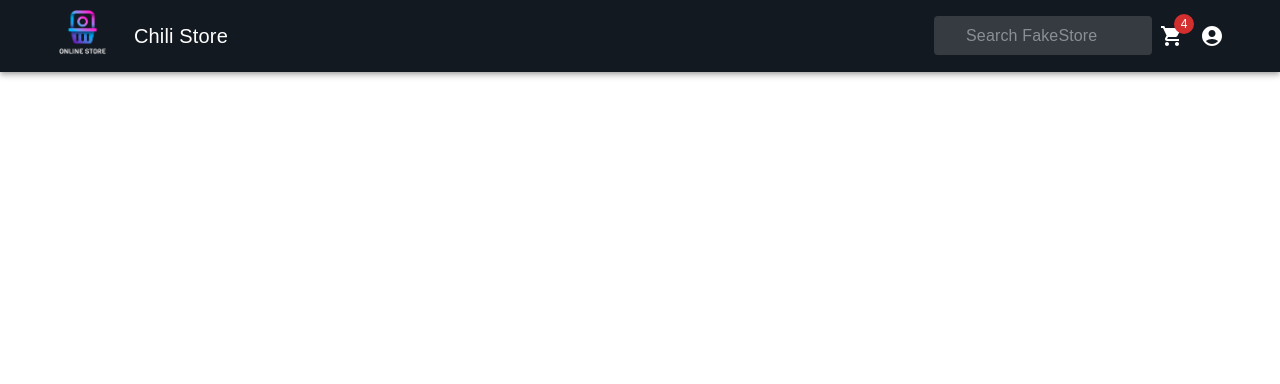
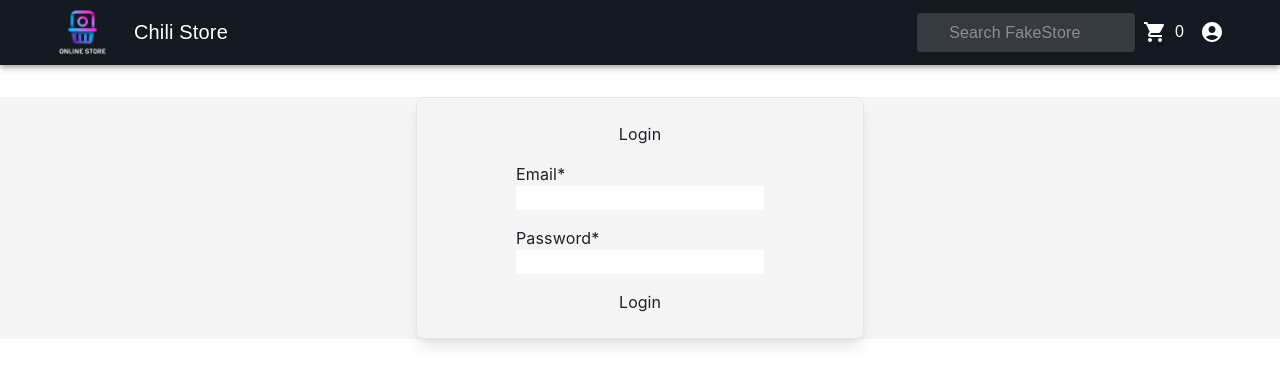
Before and after one commit to SebastianLatorrre/React_Intermedio, a React (Vite) app: page /login in a window 1280 px wide. Before the commit this address had no page. Shown: the top 384 px of the page. Built offline with nearby package versions, Linux system fonts and the light colour scheme.

Commit message:
Creacion de login y otros

```diff
--- a/package.json
+++ b/package.json
@@ -10,11 +10,13 @@
     "preview": "vite preview"
   },
   "dependencies": {
+    "@chakra-ui/react": "^2.8.2",
     "@emotion/react": "^11.11.4",
     "@emotion/styled": "^11.11.5",
     "@fontsource/roboto": "^5.0.13",
     "@mui/icons-material": "^5.15.15",
     "@mui/material": "^5.15.15",
+    "framer-motion": "^11.2.10",
     "react": "^18.2.0",
     "react-dom": "^18.2.0",
     "react-router-dom": "^6.23.0"
--- a/src/components/App.tsx
+++ b/src/components/App.tsx
@@ -8,7 +8,10 @@ import HomeIcon from '@mui/icons-material/Home';
 import ProductDetail from "./Product/ProductDetail";
 import { theme } from "../style/theme";
 import Car from "../pages/Car";
+
 import { CartProvider } from "./Car/CartContext";
+import Login from "./Login/Login";
+
 
 const navLinks: MenuItem[] = [
   { title: "Home", path: "/", icon: <HomeIcon /> },
@@ -27,6 +30,7 @@ const App = () => {
           <Route path="/home" element={<Home/>} />
           <Route path="/car" element={<Car/>} />
           <Route path="/productDetail/:id" element={<ProductDetail/>}/>
+          <Route path="/login" element={<Login />} />
           <Route path="/profile" element={<Profile />} />
         </Routes>
       </Container>
--- a/src/components/Card/CardModalInfo.tsx
+++ b/src/components/Card/CardModalInfo.tsx
@@ -151,7 +151,7 @@ const CardModalInfo = ({ product }: CardModalInfoProps) => {
                   <AddIcon />
                 </IconButton>
               </Stack>
-              <Button variant="contained" color="primary" sx={{ mt: 2 }} onClick={handleAddToCart}>
+              <Button variant="outlined" color="secondary" sx={{ mt: 2 }} onClick={handleAddToCart}>
                 ADD TO CART
               </Button>
             </Box>
--- a/src/components/Card/CardRating.tsx
+++ b/src/components/Card/CardRating.tsx
@@ -9,6 +9,7 @@ const CardRating = ({ rating, setRating }: CardRatingProps) => {
   return (
     <Box px={2}>
       <Typography component="legend">Calificación</Typography>
+
       <Rating
         name="simple-controlled"
         value={rating}
--- a/src/components/Header/NavBar.tsx
+++ b/src/components/Header/NavBar.tsx
@@ -1,5 +1,5 @@
 import MenuIcon from "@mui/icons-material/Menu";
-import { AppBar, Box, Container, Drawer, IconButton, Toolbar, Typography, Badge } from "@mui/material";
+import { AppBar, Box, Container, Drawer, IconButton, Toolbar, Typography, List, ListItem, ListItemText, Button } from "@mui/material";
 import { ReactElement, useEffect, useState } from "react";
 import { Link, useLocation, useNavigate } from "react-router-dom";
 import Search from "./Search/Search";
@@ -7,7 +7,9 @@ import ShoppingCartIcon from "@mui/icons-material/ShoppingCart";
 import AccountCircle from "@mui/icons-material/AccountCircle";
 import NavListDrawer from "./NavListDrawer";
 import Logo from '../../assets/7941371-Photoroom.png';
-
+import { useCart } from '../../components/Car/CartContext';
+import DeleteIcon from '@mui/icons-material/Delete';
+import ShoppingCartCheckoutIcon from '@mui/icons-material/ShoppingCartCheckout';
 export type MenuItem = {
   title: string;
   path: string;
@@ -23,12 +25,16 @@ const Navbar = ({ navLinks }: NavbarProps) => {
   //const [activePage, setActivePage] = useState("/");
   const location = useLocation();
   const navigate = useNavigate();
-  const handleViewCar= ()=>{
+  const handleViewCar = () => {
     navigate(`/car`);
+  }
+  const handleViewLogin = () => {
+    navigate(`/login`);
   }
 
   useEffect(() => setOpen(false), [location]);
-
+  const { cart, removeFromCart } = useCart();
+  // const [open, setOpen] = useState(false);
   return (
     <>
       <AppBar position="static" sx={{ backgroundColor: "#131921" }}>
@@ -40,20 +46,48 @@ const Navbar = ({ navLinks }: NavbarProps) => {
               </IconButton>
             </Box>
             <Link to="/" style={{ textDecoration: "none", color: "inherit" }}>
-              <img src={Logo} alt="FakeStore" style={{ width: 70, marginRight: '16px', padding:10}} />
+              <img src={Logo} alt="FakeStore" style={{ width: 70, marginRight: '16px', padding: 10 }} />
             </Link>
             <Typography variant="h6" sx={{ flexGrow: 1, display: { xs: "none", md: "block" } }}>
               Chili Store
             </Typography>
             <Search />
             <Box sx={{ display: "flex", alignItems: "center" }}>
-              <IconButton color="inherit">
+              {/* <IconButton color="inherit">
                 <Badge badgeContent={4} color="error">
                   <ShoppingCartIcon  onClick={handleViewCar}/>
                 </Badge>
+              </IconButton> */}
+              <IconButton color="inherit" onClick={() => setOpen(true)}>
+                <ShoppingCartIcon />
+                <Typography variant="body1" sx={{ ml: 1 }}>
+                  {cart.length} {/* Mostrar la cantidad de productos en el carrito */}
+                </Typography>
               </IconButton>
+              <Drawer anchor="right" open={open} onClose={() => setOpen(false)}>
+                <Box sx={{ width: 300, p: 2 }}>
+                  <Typography variant="h6">Carrito de Compras</Typography>
+                  {cart.length === 0 ? (
+                    <Typography variant="body1">Tu carrito está vacío.</Typography>
+                  ) : (
+                    <List>
+                      {cart.map((product) => (
+                        <ListItem key={product.id}>
+                          <ListItemText primary={product.name} secondary={`$${product.price}`} />
+                          <IconButton edge="end" onClick={() => removeFromCart(product.id)}>
+                            <DeleteIcon />
+                          </IconButton>
+                        </ListItem>
+                      ))}
+                    </List>
+                  )}
+                  <Button variant="outlined" color="success" onClick={handleViewCar}>
+                    <ShoppingCartCheckoutIcon /> GO TO CAR
+                  </Button>
+                </Box>
+              </Drawer>
               <IconButton color="inherit">
-                <AccountCircle />
+                <AccountCircle onClick={handleViewLogin}/>
               </IconButton>
             </Box>
           </Toolbar>
--- /dev/null
+++ b/src/components/Login/Login.tsx
@@ -0,0 +1,80 @@
+
+import React, { useState } from 'react';
+import {
+  Box,
+  Button,
+  FormControl,
+  FormLabel,
+  Input,
+  VStack,
+  Heading,
+  useToast,
+} from '@chakra-ui/react';
+
+const Login: React.FC = () => {
+  const [email, setEmail] = useState<string>('');
+  const [password, setPassword] = useState<string>('');
+  const toast = useToast();
+
+  const handleSubmit = (event: React.FormEvent) => {
+    event.preventDefault();
+    // Aquí puedes agregar la lógica para manejar el login
+    if (email === 'admin@example.com' && password === 'password') {
+      toast({
+        title: 'Login successful.',
+        description: "You've successfully logged in.",
+        status: 'success',
+        duration: 5000,
+        isClosable: true,
+      });
+    } else {
+      toast({
+        title: 'Login failed.',
+        description: 'Please check your email and password.',
+        status: 'error',
+        duration: 5000,
+        isClosable: true,
+      });
+    }
+  };
+
+  return (
+    <Box
+      w="100%"
+      maxW="md"
+      mx="auto"
+      mt={8}
+      p={6}
+      borderWidth={1}
+      borderRadius="lg"
+      boxShadow="lg"
+    >
+      <VStack spacing={4} as="form" onSubmit={handleSubmit}>
+        <Heading as="h1" size="xl">
+          Login
+        </Heading>
+        <FormControl id="email" isRequired>
+          <FormLabel>Email</FormLabel>
+          <Input
+            type="email"
+            value={email}
+            onChange={(e) => setEmail(e.target.value)}
+          />
+        </FormControl>
+        <FormControl id="password" isRequired>
+          <FormLabel>Password</FormLabel>
+          <Input
+            type="password"
+            value={password}
+            onChange={(e) => setPassword(e.target.value)}
+          />
+        </FormControl>
+        <Button type="submit" colorScheme="teal" width="full">
+          Login
+        </Button>
+      </VStack>
+    </Box>
+  );
+};
+
+export default Login;
--- a/src/main.tsx
+++ b/src/main.tsx
@@ -9,14 +9,17 @@ import "@fontsource/roboto/400.css";
 import "@fontsource/roboto/500.css";
 import "@fontsource/roboto/700.css";
 import { theme } from "./style/theme.ts";
+import { ChakraProvider } from "@chakra-ui/react";
 
 ReactDOM.createRoot(document.getElementById("root")!).render(
   <React.StrictMode>
     <CssBaseline />
     <BrowserRouter>
+    <ChakraProvider>
       <ThemeProvider theme={theme}>
         <App />
       </ThemeProvider>
+    </ChakraProvider>
     </BrowserRouter>
   </React.StrictMode>
 );
--- a/src/pages/Car.tsx
+++ b/src/pages/Car.tsx
@@ -2,7 +2,7 @@ import { useState } from 'react';
 import { Drawer, Typography, Box, IconButton, ListItem, List, ListItemText } from '@mui/material';
 import ShoppingCartIcon from '@mui/icons-material/ShoppingCart';
 import DeleteIcon from '@mui/icons-material/Delete';
-import { useCart } from '../components/Car/CartContext'; // Ajusta la ruta según tu estructura
+import { useCart } from '../components/Car/CartContext';
 
 const Cart = () => {
   const { cart, removeFromCart } = useCart();
@@ -10,31 +10,7 @@ const Cart = () => {
 
   return (
     <>
-      <IconButton color="inherit" onClick={() => setOpen(true)}>
-        <ShoppingCartIcon />
-        <Typography variant="body1" sx={{ ml: 1 }}>
-          {cart.length} {/* Mostrar la cantidad de productos en el carrito */}
-        </Typography>
-      </IconButton>
-      <Drawer anchor="right" open={open} onClose={() => setOpen(false)}>
-        <Box sx={{ width: 300, p: 2 }}>
-          <Typography variant="h6">Carrito de Compras</Typography>
-          {cart.length === 0 ? (
-            <Typography variant="body1">Tu carrito está vacío.</Typography>
-          ) : (
-            <List>
-              {cart.map((product) => (
-                <ListItem key={product.id}>
-                  <ListItemText primary={product.name} secondary={`$${product.price}`} />
-                  <IconButton edge="end" onClick={() => removeFromCart(product.id)}>
-                    <DeleteIcon />
-                  </IconButton>
-                </ListItem>
-              ))}
-            </List>
-          )}
-        </Box>
-      </Drawer>
+      <p>estas en el carrito</p>
     </>
   );
 };
```
Also changed, not shown: src/components/Card/CardItem.tsx (+5 -5 lines), 1 other file (tests, documents, lock files or other folders).
